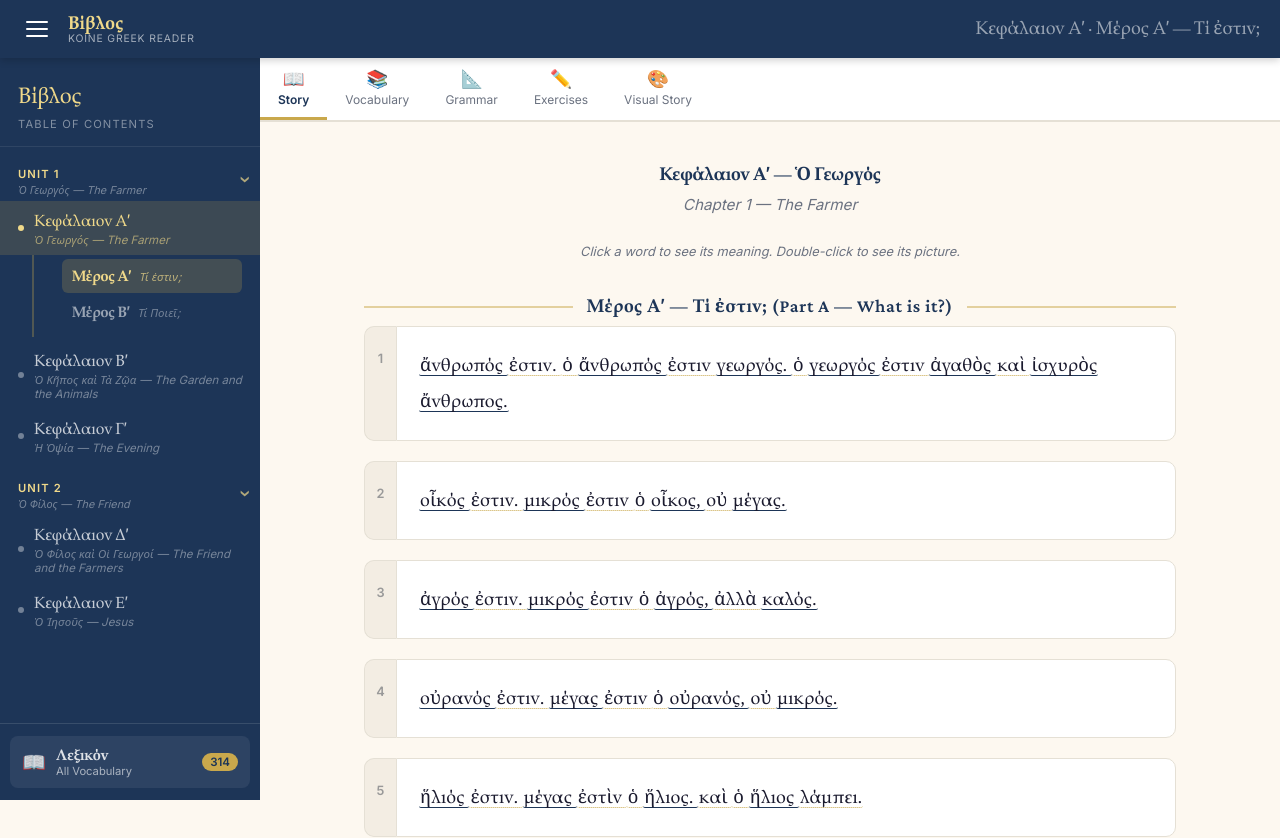
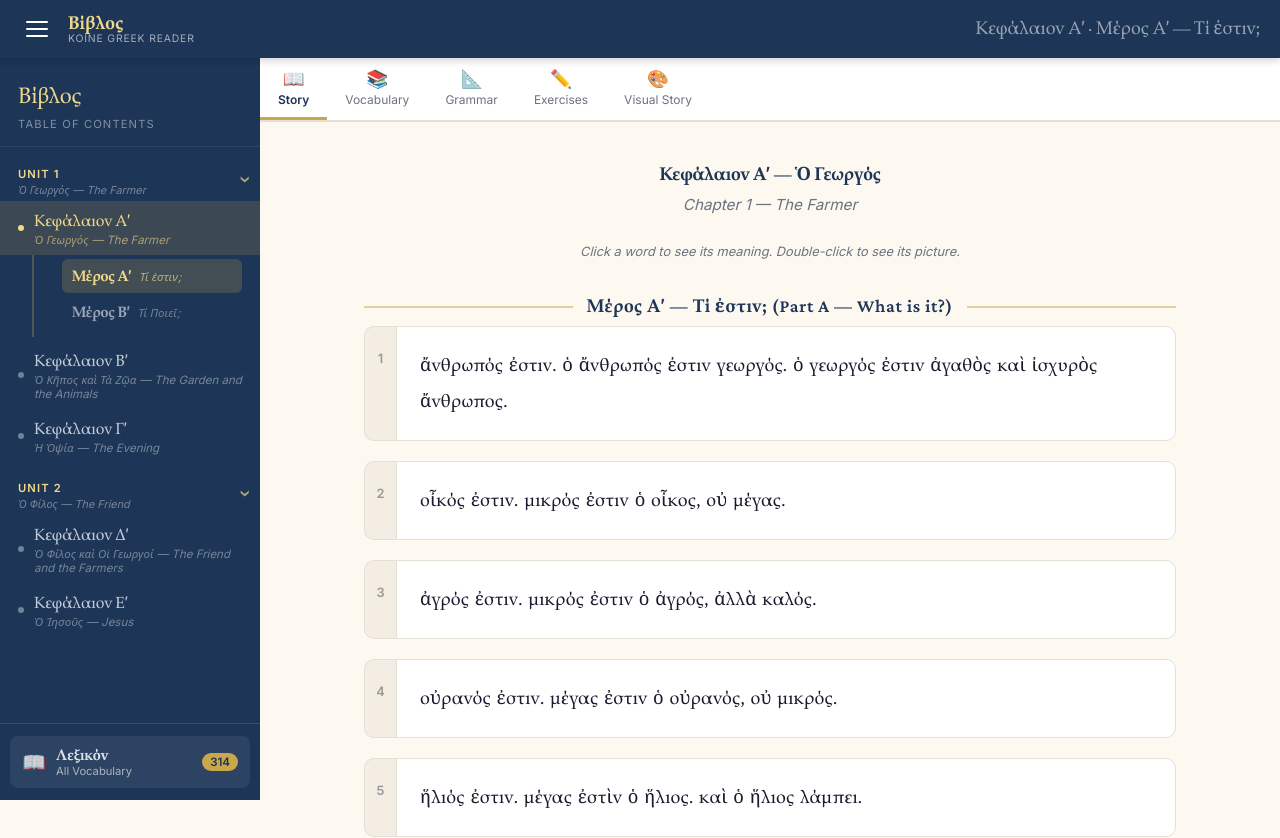
Before and after one commit to jeffchavez-dev/biblos, a React (Vite) app: page / in a window 1280 px wide. Shown: the top 838 px of the page. Built offline with nearby package versions, Linux system fonts and the light colour scheme; a web font is replaced by a local one.

Commit message:
Hide story word underlines until hover
Underlines are now transparent by default and only appear
on hover, keeping the text clean to read at a glance.

Co-Authored-By: Claude Sonnet 4.6 <noreply@anthropic.com>

```diff
--- a/src/components/tabs/StoryTab.css
+++ b/src/components/tabs/StoryTab.css
@@ -103,21 +103,20 @@
 
 .story-word {
   cursor: pointer;
-  border-bottom: 1.5px dotted var(--gold);
-  transition: color 0.15s, background 0.15s;
+  border-bottom: 1.5px solid transparent;
+  transition: color 0.15s, background 0.15s, border-color 0.15s;
   border-radius: 2px;
   padding: 0 1px;
 }
-.story-word:hover { color: var(--deep-blue); background: var(--gold-light); border-bottom-style: solid; }
+.story-word:hover { color: var(--deep-blue); background: var(--gold-light); border-bottom-color: var(--gold); }
 .story-word--active {
   color: #fff;
   background: var(--deep-blue);
   border-bottom-color: transparent;
   border-radius: 3px;
 }
-.story-word--has-image {
+.story-word--has-image:hover {
   border-bottom-color: var(--deep-blue);
-  border-bottom-style: solid;
 }
 
 .word-popover--with-image {
```
